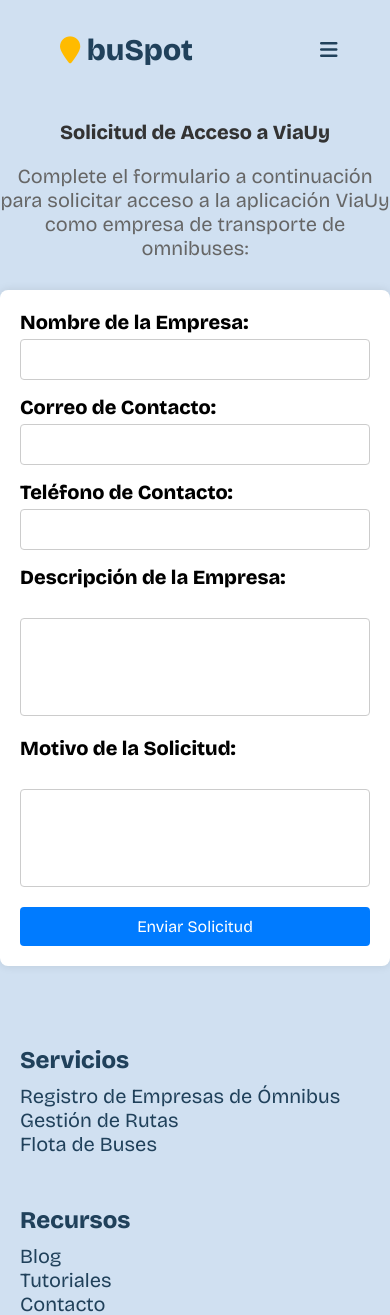
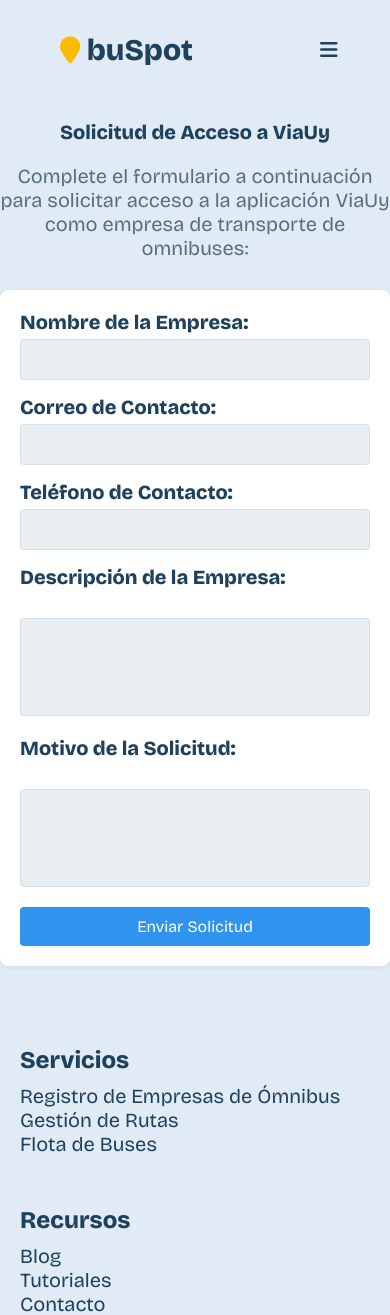
Before and after one commit to benjask8/viauy, a PHP site: the page made by src/vista/company/petition.php in a window 390 px wide. Shown: the top 1315 px of the page. Run offline with PHP 8.4, Linux system fonts and the light colour scheme; the template is opened without the code that fills it, so the values that code supplies are empty; some libraries are stand-ins or nearby versions.

Commit message:
Mas Mejoras en Responsive

```diff
--- a/public/css/style.css
+++ b/public/css/style.css
@@ -14,7 +14,7 @@
     --main-a-h-color: #1b5f9e;
     --color1: #3093EE;
     --main-color-hover: rgb(40, 118, 207);
-    --body-bg: hsl(211, 53%, 88%);
+    --body-bg: hsl(210, 50%, 92%);
     --main-btn-hover-color: #c3daf0;
     --border-color: hsla(205, 29%, 66%, 0.2);
 
@@ -555,63 +555,68 @@ button{
 }
   /* footer end */
 
-
 /* company start */
 .page-title {
-            color: #333;
+    color: var(--main-font-color);
     text-align: center;
     padding: 20px 0;
 }
+
 .page-description {
-            color: #666;
+    color: var(--second-font-color);
     text-align: center;
     margin-bottom: 30px;
 }
+
 .company-container {
-            background-color: #fff;
+    background-color: var(--main-color);
     border-radius: 8px;
-            box-shadow: 0 0 10px rgba(0, 0, 0, 0.1);
+    box-shadow: var(--shadow);
     padding: 20px;
     max-width: 500px;
     margin: 0 auto;
 }
+
 .form-label {
     display: block;
     font-weight: bold;
     margin-bottom: 5px;
+    color: var(--main-font-color);
 }
-        .form-input {
-            width: 100%;
-            padding: 10px;
-            margin-bottom: 15px;
-            border: 1px solid #ccc;
-            border-radius: 4px;
-            font-size: 16px;
-        }
+
+.form-input,
 .form-textarea {
     width: 100%;
     padding: 10px;
     margin-bottom: 15px;
-            border: 1px solid #ccc;
+    border: 1px solid var(--border-color);
     border-radius: 4px;
     font-size: 16px;
-            resize: none; /* Evita la redimensión del textarea */
+    color: var(--main-font-color);
+    background-color: var(--border-color);
 }
+
+.form-textarea {
+    resize: none;
+}
+
 .form-submit {
-            background-color: #007bff;
-            color: #fff;
+    background-color: var(--color1);
+    color: var(--main-color);
     width: 100%;
     border: none;
     cursor: pointer;
     padding: 10px 20px;
     border-radius: 4px;
     font-size: 16px;
+    transition: background-color 0.3s ease, color 0.3s ease;
 }
+
 .form-submit:hover {
-            background-color: #0056b3;
+    background-color: var(--main-a-h-color);
+    color: var(--main-color);
 }
 /* company end */
-
 
 
 /* search.php start */
```
Lines whose indentation alone changed are shown as unchanged.
